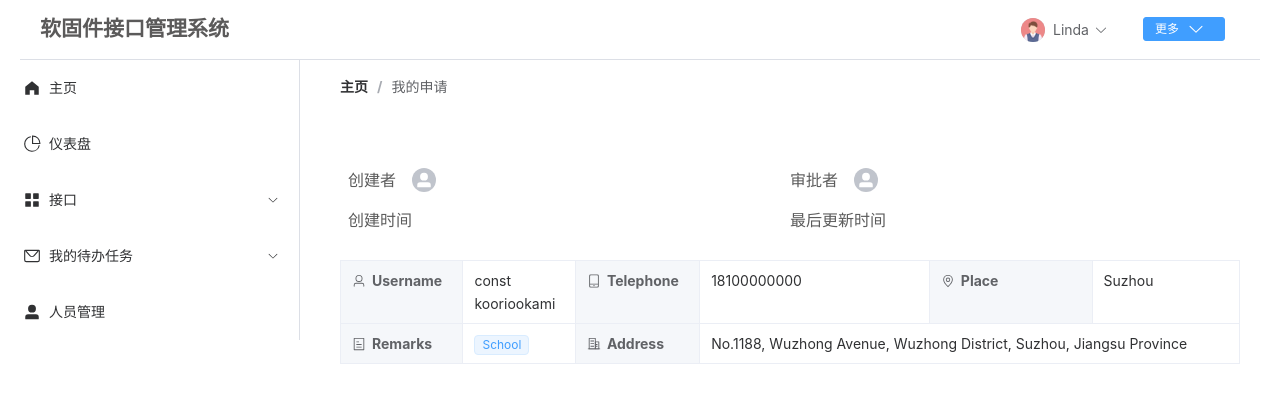
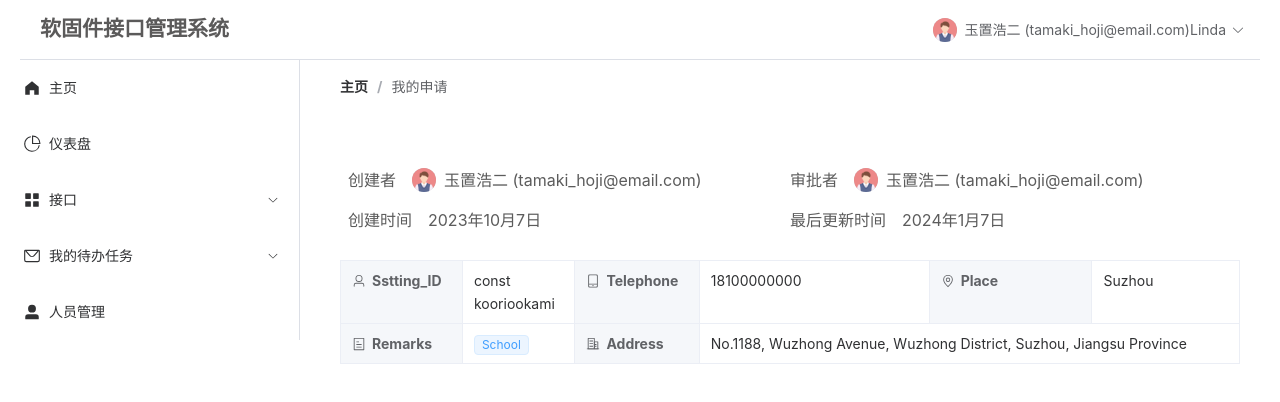
Before and after one commit to linda19504/Admin, a Vue app: page /AdminPage in a window 1280 px wide. Shown: the top 402 px of the page. Built offline with nearby package versions, Linux system fonts and the light colour scheme.

Commit message:
adjust the avatar component

```diff
--- a/src/components/TheAvatar.vue
+++ b/src/components/TheAvatar.vue
@@ -3,7 +3,7 @@
    <el-space>
     <el-avatar
     :icon="UserFilled"
-    size="small"
+     size="small"
     :src="avatar_url"
     :size="size"
     />
@@ -14,9 +14,9 @@
 <script setup>
 import { UserFilled } from '@element-plus/icons-vue'
 defineProps({
-  avatar_url: { default: '' },
-  username: { default: '' },
-  email: { default: '' },
+  avatar_url: { default: '/avatar_one.png'},
+  username: { default: '玉置浩二' },
+  email: { default: '(tamaki_hoji@email.com)' },
   size:{default: ''}
 
 })
--- a/src/components/TheDescription.vue
+++ b/src/components/TheDescription.vue
@@ -38,7 +38,7 @@
           <el-icon :style="iconStyle">
             <user />
           </el-icon>
-          Username
+          Sstting_ID
         </div>
       </template>
       <div>const</div>
@@ -98,28 +98,25 @@ import TheProfile from './TheProfile.vue'
 import TheAvatar from './TheAvatar.vue'
 defineProps({
   creater: {
-    default: {
-      avatar_url: '',
-      username: '',
-      email: ''
-    }
+    default: [
+      {
+      avatar_url: '/avatar_one.png',
+      username: '慕容紫英',
+      email: '（morongziying@email.com）'
+      }
+    ]
   },
   approvers: {
     default: [
       {
-        avatar_url: '',
-        username: '',
-        email: ''
+        avatar_url: '/avatar_one.png',
+        username: '玉置浩二',
+        email: '（tamaki_hoji@email.com）'
       },
-      {
-        avatar_url: '',
-        username: '',
-        email: ''
-      }
     ]
   },
-  create_date: { default: '' },
-  last_updated_date: { default: '' }
+  create_date: { default: '2023年10月7日' },
+  last_updated_date: { default: '2024年1月7日' }
 })
 const size = ref('default')
 const iconStyle = computed(() => {
--- a/src/views/AdminPage.vue
+++ b/src/views/AdminPage.vue
@@ -4,9 +4,6 @@
       <el-menu :default-active="activeIndex" class="el-menu-demo" mode="horizontal" :ellipsis="false"
         @select="handleSelect">
         <el-menu-item index="0">
-          <!-- <el-icon>
-            <ChromeFilled />
-          </el-icon> -->
           <span class="title_name">{{ HOME_MAIN.TITLE }}</span>
         </el-menu-item>
         <!-- <el-menu-item index="1">{{ HOME_MAIN.MAIN_PAGE }}</el-menu-item> -->
@@ -41,14 +38,12 @@
           </template>
         </el-dropdown>
         <PersonalDialog ref="person" />
-        <el-menu-item>
+        <!-- <el-menu-item>
           <template #title>
             <MoreButton />
           </template>
-        </el-menu-item>
+        </el-menu-item> -->
       </el-menu>
-      <!-- <el-icon class="header-icon" name="el-icon-arrow-down"></el-icon> -->
-
     </el-header>
     <el-container class="h-max">
       <SideBar></SideBar>
@@ -79,7 +74,7 @@ import TheAvatar from '@/components/TheAvatar.vue'
 import { ElMessage, ElMessageBox } from 'element-plus'
 import { useTagsViewStore } from '@/stores/tagsView.js'
 import PersonalDialog from '@/components/PersonalDialog.vue'
-import MoreButton from '@/components/MoreButton.vue'
+// import MoreButton from '@/components/MoreButton.vue'
 
 const router = useRouter()
 const person = ref()
--- a/src/views/LoginPage.vue
+++ b/src/views/LoginPage.vue
@@ -1,9 +1,9 @@
 <template>
   <div class="h-max">
     <div class="title">
-      <el-icon>
+      <!-- <el-icon>
         <ChromeFilled />
-      </el-icon>
+      </el-icon> -->
       <span class="title_name">{{ HOME_MAIN.TITLE }}</span>
     </div>
     <div class="h-max flex-col flex-center">
@@ -190,4 +190,10 @@ input::placeholder {
   align-items: center;
   gap: 6px;
 }
+.title_name{
+  display: flex;
+  flex-direction: row;
+  flex-wrap: nowrap;
+  justify-content: start;
+}
 </style>
```
Also changed, not shown: 1 other file (tests, documents, lock files or other folders).
